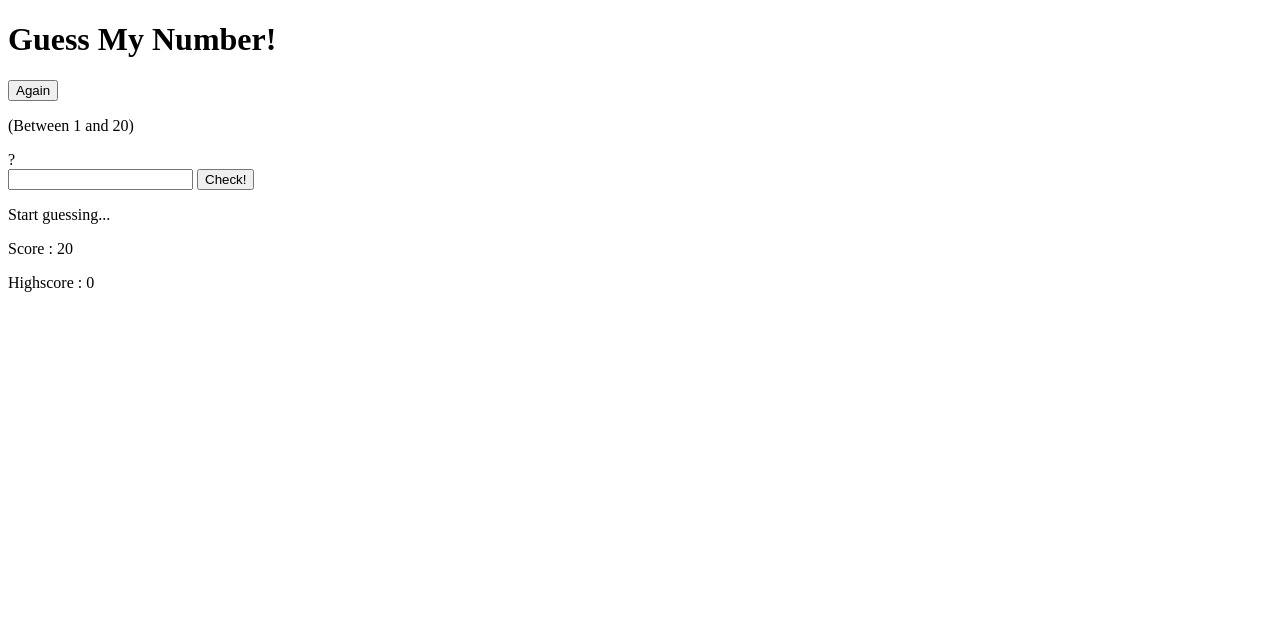
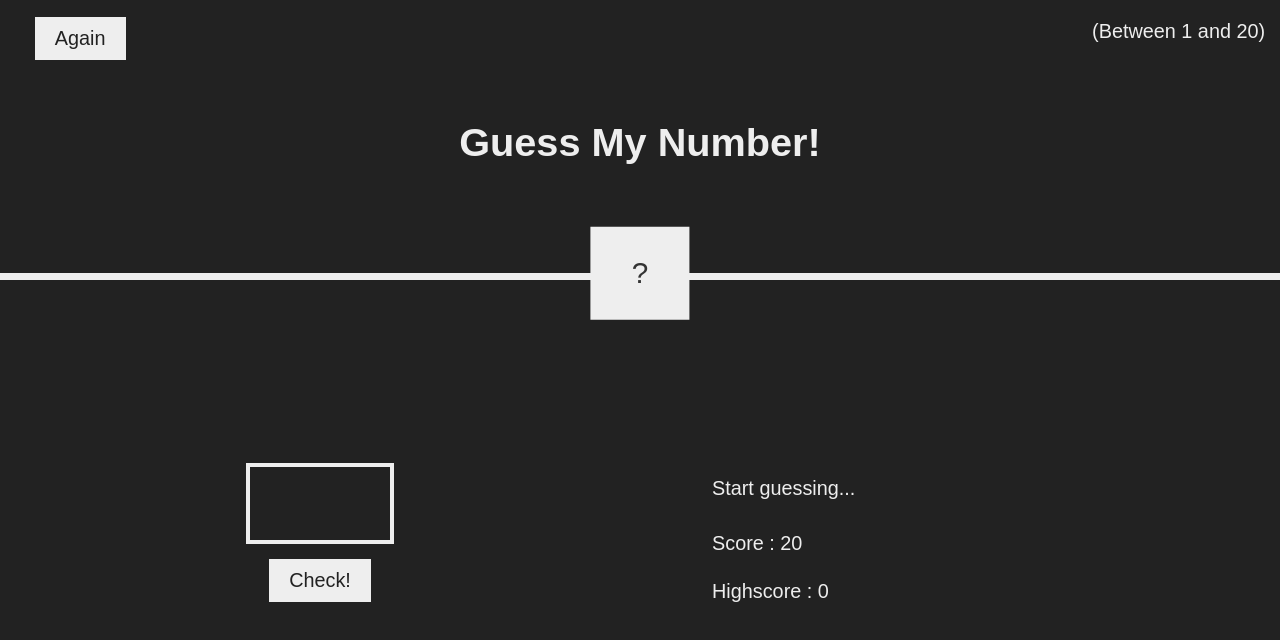
Before and after one commit to BrilliantPhoenix2024/Expert-JS-Journey, a plain HTML site: page DOM-and-Events/Guess-My-Number/index.html in a window 1280 px wide. Drawn offline with Linux system fonts and the light colour scheme.

Commit message:
DOM and Events (Guess My Number) Add style.css

```diff
--- a/DOM-and-Events/Guess-My-Number/index.html
+++ b/DOM-and-Events/Guess-My-Number/index.html
@@ -8,17 +8,21 @@
     <link rel="stylesheet" href="style.css">
 </head>
 <body>
-    <head>
+
+    <header>
         <h1>Guess My Number!</h1>
         <button class="btn again">Again</button>
-        <p>(Between 1 and 20)</p>
+        <p class="between">(Between 1 and 20)</p>
         <div class="number">?</div>
-    </head>
+    </header>
+
     <main>
+
         <section class="left">
             <input type="number" class="guess">
             <button class="btn check">Check!</button>
         </section>
+
         <section class="right">
             <p class="message">Start guessing...</p>
             <p class="label-score">Score :
@@ -28,7 +32,10 @@
                 <span class="highscore">0</span>
             </p>
         </section>
+
     </main>
+
     <script src="script.js"></script>
+
 </body>
 </html>
--- a/DOM-and-Events/Guess-My-Number/style.css
+++ b/DOM-and-Events/Guess-My-Number/style.css
@@ -0,0 +1,120 @@
+* {
+margin: 0;
+padding: 0;
+box-sizing: border-box;
+}
+
+html {
+font-size: 62%;
+}
+
+body {
+font-family: Arial, Helvetica, sans-serif;
+color: #eee;
+background-color: #222;
+}
+
+/* LAYOUT */
+
+header {
+position: relative;
+height: 35vh;
+border-bottom: 7px solid #eee;
+}
+
+main {
+    height: 65vh;
+    color: #eee;
+    display: flex;
+    align-items: center;
+    justify-content: space-around;
+}
+
+.left {
+    width: 50rem;
+    display: flex;
+    flex-direction: column;
+    align-items: center;
+}
+
+.right {
+    width: 50rem;
+    display: flex;
+    flex-direction: column;
+    font-size: 2rem;
+}
+
+/* ELEMENTS STYLE */
+
+h1 {
+    font-size: 4rem;
+    text-align: center;
+    position: absolute;
+    width: 100%;
+    top: 52%;
+    left: 50%;
+    transform: translate(-50%, -50%);
+  }
+
+.between {
+    font-size: 2rem;
+    position: absolute;
+    top: 2rem;
+    right: 1.5rem;
+}
+
+.btn {
+    background-color: #eee;
+    color: #222;
+    border: none;
+    font-size: 2rem;
+    text-align: center;
+    padding: 10px 20px;
+    cursor: pointer;
+    font-family: inherit;
+    margin: 15px;
+}
+
+.again {
+    position: absolute;
+    top: 0.2rem;
+    left: 2rem;
+}
+
+.btn:hover {
+    background-color: #ccc;
+}
+
+.number {
+    background: #eee;
+    color: #333;
+    font-size: 3rem;
+    width: 10rem;
+    padding: 3rem 0rem;
+    text-align: center;
+    position: absolute;
+    bottom: 0;
+    left: 50%;
+    transform: translate(-50%, 50%);
+}
+
+.guess {
+    background: none;
+    border: 4px solid #eee;
+    font-family: inherit;
+    color: inherit;
+    font-size: 2rem;
+    padding: 2.5rem;
+    width: 15rem;
+    text-align: center;
+    display: block;
+    }
+
+.message {
+    margin-bottom: 2.5rem;
+    height: 3rem;
+    }
+
+.label-score {
+    margin-bottom: 2.5rem;
+    }
```
